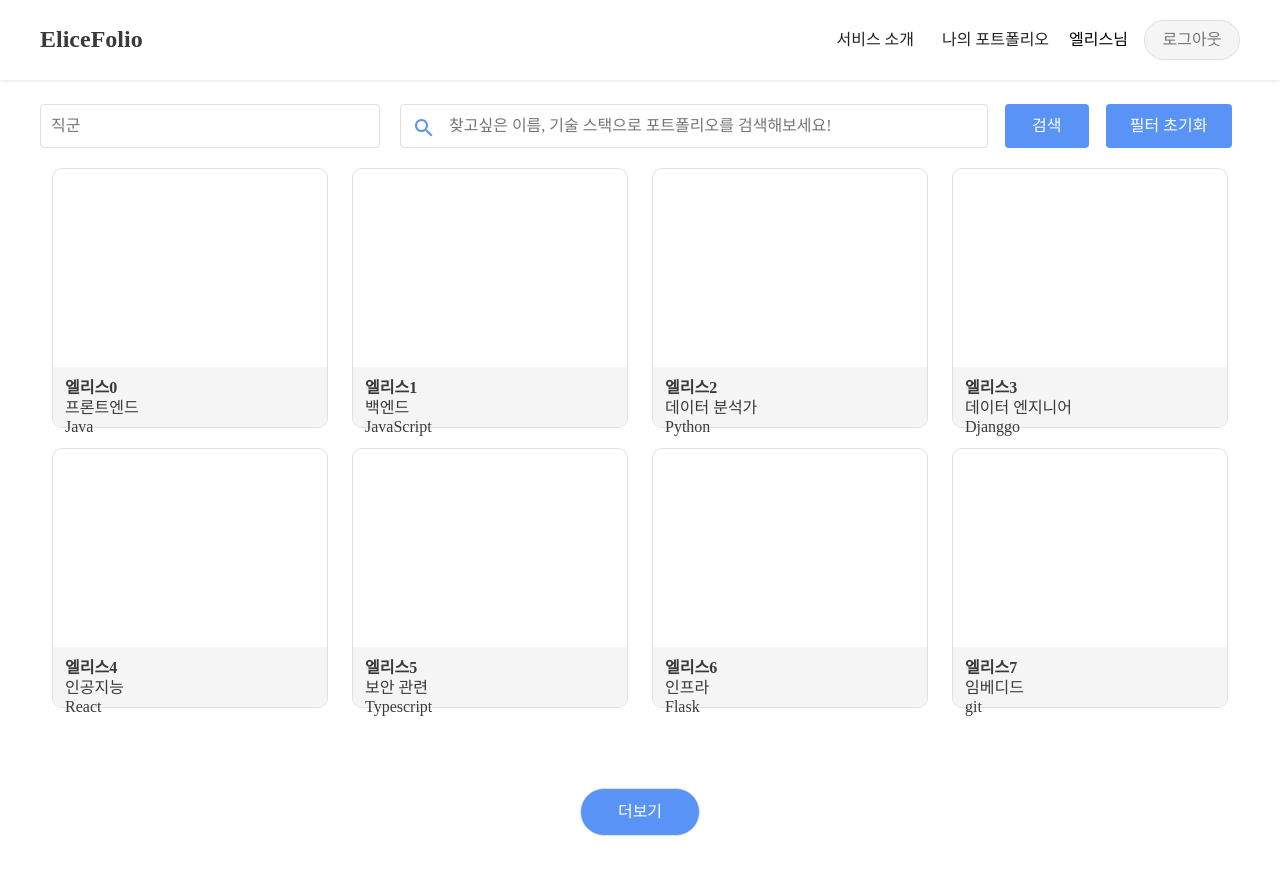
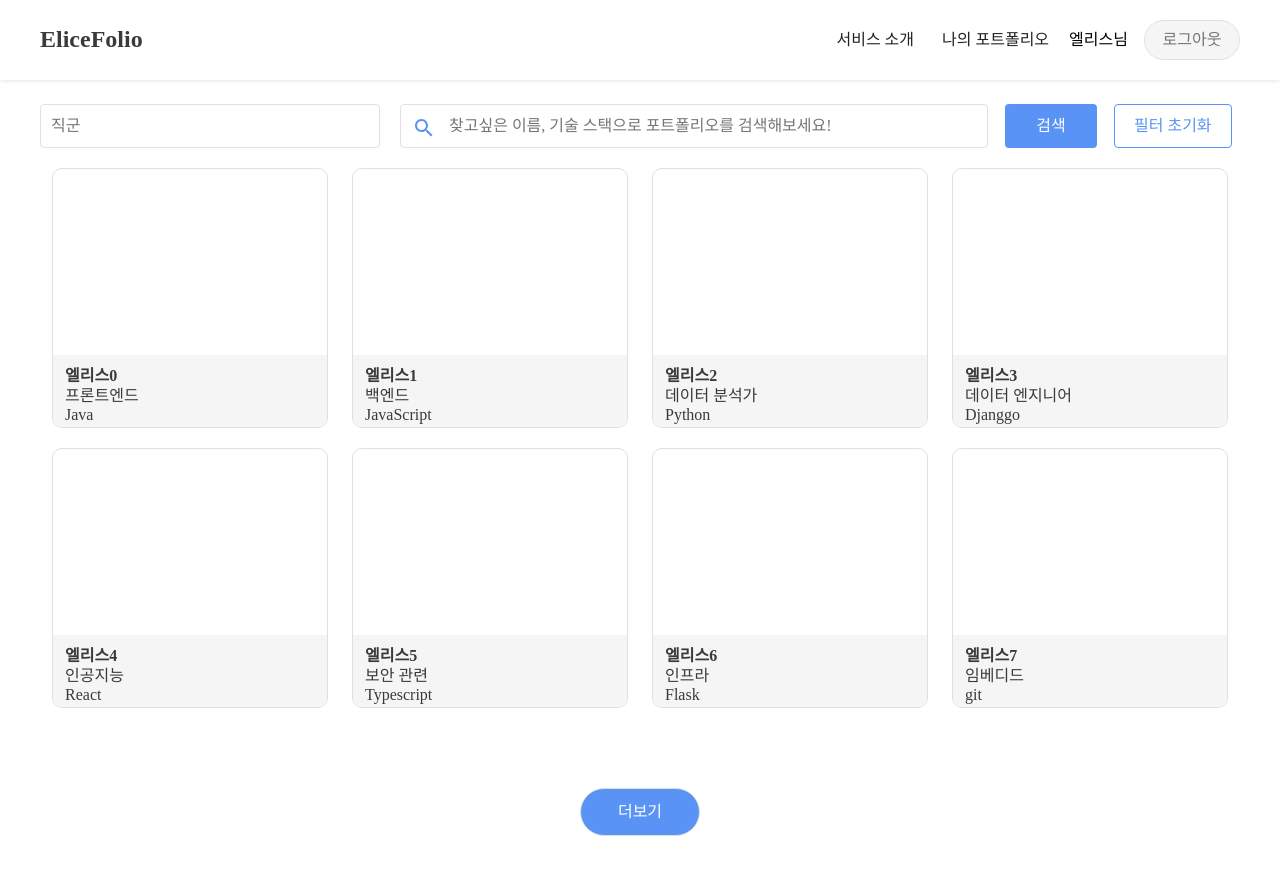
Before and after one commit to kkonieo/ts_shampoo, a React (Create React App) app: page / in a window 1280 px wide. Shown: the top 874 px of the page. Built offline with nearby package versions, Linux system fonts and the light colour scheme.

Commit message:
style: 스타일 수정

```diff
--- a/src/components/home/portfolioList/Portfolio.tsx
+++ b/src/components/home/portfolioList/Portfolio.tsx
@@ -16,14 +16,14 @@ export const Portfolio = ({ name, position, stack }: HomeProps.UserInfoProps): J
 };
 
 const PortfolioLink = styled(Link)`
-    border: 1px solid #e0e0e0;
+    border: 1px solid ${(props) => props.theme.color.background};
     height: 260px;
     border-radius: 10px;
     display: inline-flex;
     flex-basis: 23%;
     flex-direction: column;
     text-decoration: none;
-    color: #3a3a3a;
+    color: ${(props) => props.theme.color.defaultText};
     transition-duration: 0.3s;
     transition-property: transform;
     margin: 0 1%;
@@ -36,8 +36,8 @@ const PortfolioLink = styled(Link)`
 
 const PortfolioTitleDiv = styled.div`
     width: 100%;
-    height: 60px;
-    background-color: #f5f5f5;
+    height: 72px;
+    background-color: ${(props) => props.theme.color.buttonBackground};
     margin-top: auto;
     padding: 12px;
     border-radius: 0 0 10px 10px;
--- a/src/components/home/portfolioList/PortfolioListView.tsx
+++ b/src/components/home/portfolioList/PortfolioListView.tsx
@@ -245,7 +245,7 @@ const SearchForm = styled.form`
 const SearchInput = styled.input`
     width: 70%;
     height: 44px;
-    border: 1px solid #e0e0e0;
+    border: 1px solid ${(props) => props.theme.color.background};
     border-radius: 4px;
     padding-left: 48px;
 `;
@@ -255,34 +255,43 @@ const SearchImg = styled.img`
     left: 12px;
 `;
 const SearchButton = styled.button`
-    width: 10%;
+    width: 11%;
     height: 44px;
     margin-left: 2%;
     background-color: ${(props) => props.theme.color.main};
-    color: ${(props) => props.theme.color.text};
+    color: ${(props) => props.theme.color.sub};
     border-radius: 4px;
+
+    &:hover {
+        opacity: 0.8;
+    }
 `;
 const ResetButton = styled.button`
-    width: 15%;
+    width: 14%;
     height: 44px;
     margin-left: 2%;
-    background-color: ${(props) => props.theme.color.main};
-    color: ${(props) => props.theme.color.text};
+    background-color: ${(props) => props.theme.color.sub};
+    color: ${(props) => props.theme.color.main};
+    border: 1px solid ${(props) => props.theme.color.main};
     border-radius: 4px;
+
+    &:hover {
+        opacity: 0.7;
+    }
 `;
 const FilterButton = styled.button<HomeProps.IFilterProps>`
     width: 100%;
     height: 44px;
     border: 1px solid #e0e0e0;
     padding: 10px;
-    color: ${(props) => (props.isActive ? '#3a3a3a' : '#757575')};
+    color: ${(props) => (props.isActive ? props.theme.color.defaultText : props.theme.color.buttonText)};
     border-radius: 4px;
     text-align: left;
-    background-color: ${(props) => (props.isActive ? '#f5f5f5' : '#fff')};
+    background-color: ${(props) => (props.isActive ? props.theme.color.buttonBackground : props.theme.color.sub)};
 
     &:hover {
-        color: #3a3a3a;
-        background-color: #f5f5f5;
+        color: ${(props) => props.theme.color.defaultText};
+        background-color: ${(props) => props.theme.color.buttonBackground};
     }
 `;
 const InputDiv = styled.div`
@@ -293,15 +302,11 @@ const FilterInput = styled.input`
     margin-right: 8px;
     cursor: pointer;
     border: 2px solid blue;
-
-    &:hover {
-        background-color: #5993f6;
-    }
 `;
 const FilterLabel = styled.label`
     cursor: pointer;
     &:hover {
-        color: #5993f6;
+        color: ${(props) => props.theme.color.main};
     }
 `;
 const FilterContainerForm = styled.form`
@@ -311,8 +316,8 @@ const FilterContainerForm = styled.form`
     bottom: -400px;
     left: 0;
     padding: 10px;
-    background-color: #fff;
-    border: 1px solid #e0e0e0;
+    background-color: ${(props) => props.theme.color.sub};
+    border: 1px solid ${(props) => props.theme.color.background};
     border-radius: 0 0 10px 10px;
     box-shadow: 0 2px 8px rgb(0, 0, 0, 0.1);
     z-index: 2;
@@ -323,12 +328,12 @@ const FiltersListDiv = styled.div`
 
 const FilterItems = styled.div`
     height: 36px;
-    border: 1px solid #e0e0e0;
+    border: 1px solid ${(props) => props.theme.color.background};
     border-radius: 4px;
     padding: 10px;
     margin-top: 8px;
     margin-left: 12px;
-    color: #757575;
+    color: ${(props) => props.theme.color.buttonText};
     display: inline-flex;
     align-items: center;
 `;
@@ -354,8 +359,12 @@ const MoreButton = styled.button`
     width: 120px;
     height: 48px;
     background-color: ${(props) => props.theme.color.main};
-    color: ${(props) => props.theme.color.text};
+    color: ${(props) => props.theme.color.sub};
     display: inline-block;
-    border: 1px solid #e0e0e0;
+    border: 1px solid ${(props) => props.theme.color.background};
     border-radius: 9999px;
+
+    &:hover {
+        opacity: 0.8;
+    }
 `;
--- a/src/utils/styles/theme.ts
+++ b/src/utils/styles/theme.ts
@@ -7,7 +7,6 @@ const navTheme: DefaultTheme = {
         background: color.gray,
         main: color.lightBlue,
         sub: color.white,
-        text: color.white,
         defaultText: color.black,
         buttonText: color.darkgray,
         buttonBackground: color.lightgray,
```
